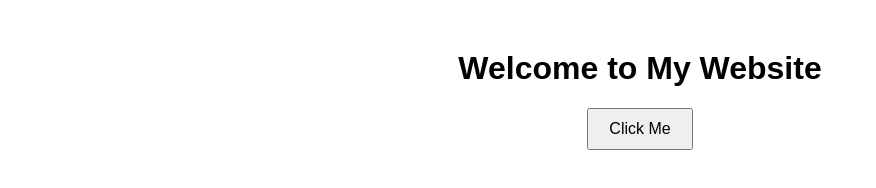
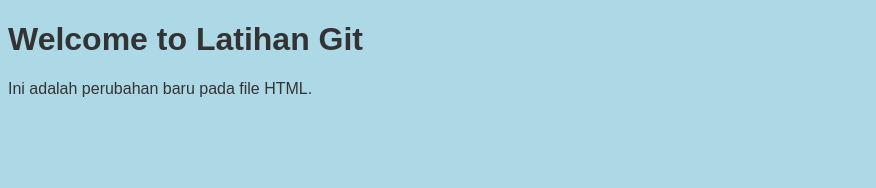
Before and after one commit to JayyLogic/Pemrograman_Web_1_Latihan_Git, a plain HTML site: page index.html in a window 1280 px wide. Shown: the whole page, without its empty margins (0-876 px from the left). Drawn offline with Linux system fonts and the light colour scheme.

Commit message:
Update index.html, style.css, and script.js with new changes

```diff
--- a/index.html
+++ b/index.html
@@ -1,17 +1,14 @@
 <!DOCTYPE html>
 <html lang="en">
-
 <head>
     <meta charset="UTF-8" />
     <meta name="viewport" content="width=device-width, initial-scale=1.0" />
-    <title>My Website</title>
+    <title>Latihan Git</title>
     <link rel="stylesheet" href="style.css" />
 </head>
-
 <body>
-    <h1>Welcome to My Website</h1>
-    <button id="clickMe">Click Me</button>
+    <h1>Welcome to Latihan Git</h1>
+    <p>Ini adalah perubahan baru pada file HTML.</p>
     <script src="script.js"></script>
 </body>
-
 </html>
--- a/script.js
+++ b/script.js
@@ -1,3 +1 @@
-document.getElementById("clickMe").addEventListener("click", function () {
-    alert("Button clicked!");
-});
+console.log("Selamat datang di Latihan Git!"); // Tambahkan pesan baru
--- a/style.css
+++ b/style.css
@@ -1,11 +1,5 @@
 body {
+    background-color: lightblue; /* Perubahan: Ubah latar belakang menjadi biru muda */
     font-family: Arial, sans-serif;
-    text-align: center;
-    margin-top: 50px;
+    color: #333;
 }
-
-button {
-    padding: 10px 20px;
-    font-size: 16px;
-    cursor: pointer;
-}
```
